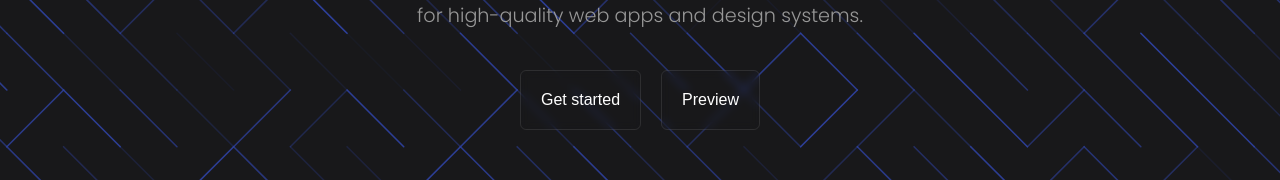
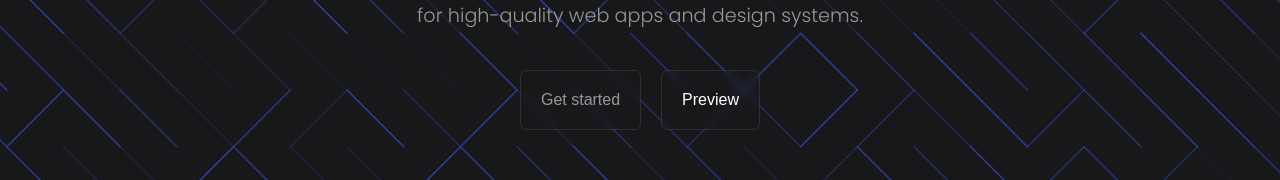
Before and after one commit to ParasArya289/arcticUI, a React (Create React App) app: page / in a window 1280 px wide. In both pictures the pointer is over the button "Get started". Shown: the part 477-657 px from the top of the page. Built offline with nearby package versions, Linux system fonts and the light colour scheme.

Commit message:
fix: hover state

```diff
--- a/src/Pages/Home/Home.css
+++ b/src/Pages/Home/Home.css
@@ -80,7 +80,7 @@
   place-content: center;
 }
 
-main > button:hover {
+.page1 button:hover {
   color: var(--secondary-text-color);
   transition: all 0.2s ease;
 }
```
